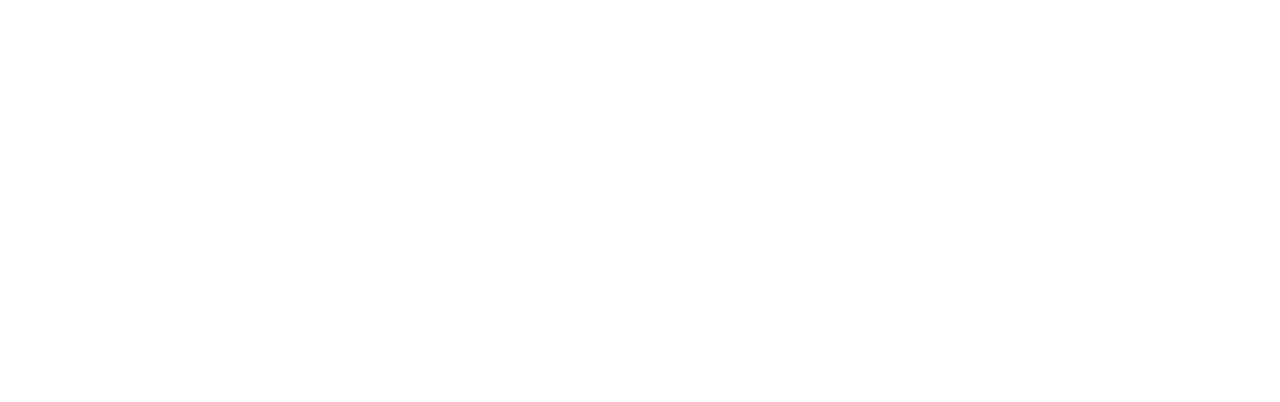
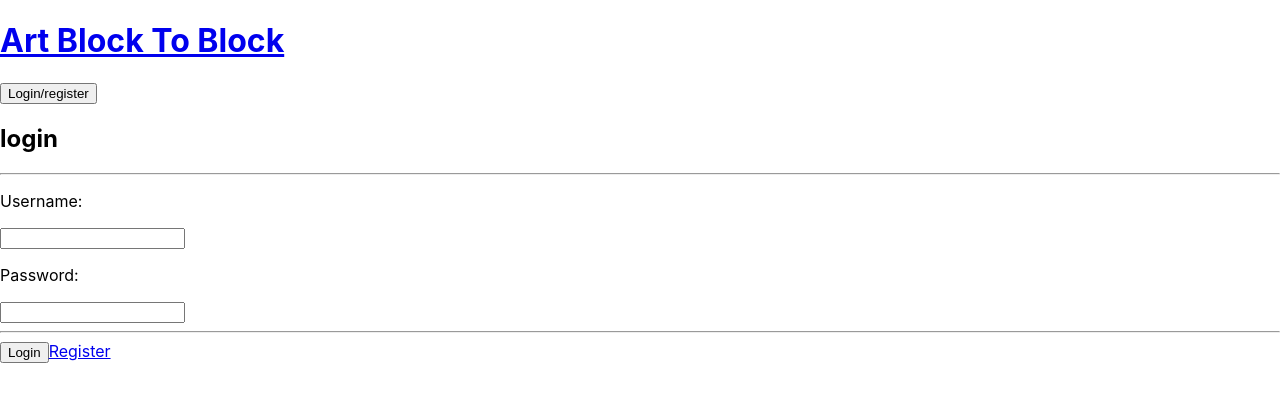
Before and after one commit to gregwa1/Art-Block-To-Block, a React (Create React App) app in the folder client/: page /login in a window 1280 px wide. Shown: the top 402 px of the page. Built offline with nearby package versions, Linux system fonts and the light colour scheme.

Commit message:
rendered user. login and out works

```diff
--- a/client/src/App.js
+++ b/client/src/App.js
@@ -1,15 +1,118 @@
-import React from 'react';
-import './App.css';
-import { Route, Link } from 'react-router-dom';
+import React, { Component } from "react";
+import { Route, Link } from "react-router-dom";
+import { withRouter } from "react-router";
+import { loginUser, registerUser, verifyUser, readAllArts } from "./api-helper";
+import Header from "./components/Header";
+import Login from "./components/Login";
+// import User from './components/User';
+import Register from "./components/Register";
+import Arts from "./components/Arts";
 
-function App() {
-  return (
-    <div className="App">
-      <header>
+class App extends Component {
+  constructor(props) {
+    super(props);
+    this.state = {
+      arts:[],
+      currentUser: null,
+      authFormData: {
+        username: "",
+        email: "",
+        password: ""
+      }
+    };
+  }
 
-      </header>
-    </div>
-  );
+  async componentDidMount() {
+    const currentUser = await verifyUser();
+    if (currentUser) {
+      this.setState({ currentUser });
+    }
+  }
+
+  // -----Auth ---------------
+  handleLoginButton = () => {
+    this.props.history.push("/login");
+  };
+
+  handleLogin = async () => {
+    const currentUser = await loginUser(this.state.authFormData);
+    this.setState({ currentUser });
+    this.props.history.push("/");
+  };
+
+  handleRegister = async (e) => {
+    e.preventDefault();
+    const currentUser = await registerUser(this.state.authFormData);
+    this.setState({ currentUser });
+  }
+
+  handleLogout = () => {
+    localStorage.removeItem("authToken");
+    this.setState({
+      currentUser: null
+    });
+  };
+
+  authHandleChange = e => {
+    const { name, value } = e.target;
+    this.setState(prevState => ({
+      authFormData: {
+        ...prevState.authFormData,
+        [name]: value
+      }
+    }));
+  };
+
+
+  getArts = async () => {
+    const arts = await readAllArts();
+    this.setState({
+      arts
+    })
+    console.log(arts)
+  }
+
+  render() {
+    return (
+      <div className="App">
+        <Header
+          handleLoginButton={this.handleLoginButton}
+          handleLogout={this.handleLogout}
+          currentUser={this.state.currentUser}
+        />
+        <Route
+          exact
+          path="/login"
+          render={() => (
+            <Login
+              handleLogin={this.handleLogin}
+              handleChange={this.authHandleChange}
+              formData={this.state.authFormData}
+            />
+          )}
+        />
+        <Route
+          exact
+          path="/register"
+          render={() => (
+            <Register
+              handleRegister={this.handleRegister}
+              handleChange={this.authHandleChange}
+              formData={this.state.authFormData}
+            />
+          )}
+        />
+        <Route
+          exact path="/arts"
+          render={() => (
+            <Arts
+              arts = {this.state.arts}
+            />
+          )}
+        />
+
+      </div>
+    );
+  }
 }
-
-export default App;
+export default withRouter(App);
--- /dev/null
+++ b/client/src/api-helper.js
@@ -0,0 +1,36 @@
+import axios from "axios";
+
+const calling = "http://localhost:3000";
+
+const api = axios.create({
+  baseURL: calling
+});
+
+export const loginUser = async loginData => {
+  const res = await api.post("/auth/login", loginData);
+  localStorage.setItem("authToken", res.data.token);
+  api.defaults.headers.common.authorization = `Bearer ${res.data.token}`;
+  return res.data.user;
+};
+
+export const registerUser = async registerData => {
+  const res = await api.post("/auth/login", registerData);
+  localStorage.setItem("authToken", res.data.token);
+  api.defaults.headers.common.authorization = `Bearer ${res.data.token}`;
+  return res.data.user;
+};
+
+export const verifyUser = async () => {
+  const token = localStorage.getItem("authToken");
+  if (token) {
+    api.defaults.headers.common.authorization = `Bearer ${token}`;
+    const res = await api.get("/auth/verify");
+    return res.data;
+  }
+  return false;
+};
+
+export const readAllArts = async () => {
+  const resp = await api.get('/arts')
+  return resp.data
+}
--- /dev/null
+++ b/client/src/components/Arts.jsx
@@ -0,0 +1,21 @@
+import React from "react";
+import { withRouter } from "react-router-dom";
+
+function Arts(props) {
+  return (
+    <div className="art-gallery">
+      {props.arts &&
+        props.arts.map(art => (
+          <div className="art-list">
+            <img className="single-art" src={art.url} />
+            <h1>
+              {art.name} hello
+              onClick={props.art}
+            </h1>
+          </div>
+        ))}
+    </div>
+  );
+}
+
+export default withRouter(Arts);
--- /dev/null
+++ b/client/src/components/Header.jsx
@@ -0,0 +1,23 @@
+import React from 'react'
+import { Link } from 'react-router-dom'
+
+export default function Header(props) {
+  return (
+    <header>
+      <h1>
+        <Link to='/arts'> Art Block To Block</Link>
+      </h1>
+      <div>
+        {props.currentUser
+          ?
+          <>
+            <p>{props.currentUser.username}</p>
+            <button onClick={props.handleLogout}>logout</button>
+          </>
+          :
+          <button onClick={props.handleLoginButton}>Login/register</button>
+        }
+      </div>
+    </header>
+  )
+}
--- /dev/null
+++ b/client/src/components/Login.jsx
@@ -0,0 +1,26 @@
+import React from 'react';
+import { Link } from 'react-router-dom';
+
+// This component handles our login form and has a link to the register form
+const Login = (props) => {
+
+  return (
+    <div className="auth-container">
+      <h2>login</h2>
+      <hr />
+      <form onSubmit={(e) => {
+        e.preventDefault();
+        props.handleLogin();}} >
+        <p>Username:</p>
+        <input name="username" type="text" value={props.formData.username} onChange={props.handleChange} />
+        <p>Password:</p>
+        <input name="password" type="password" value={props.formData.password} onChange={props.handleChange} />
+        <hr/>
+        <button>Login</button>
+        <Link to="/register">Register</Link>
+      </form>
+    </div>
+  );
+}
+
+export default Login;
--- /dev/null
+++ b/client/src/components/Register.jsx
@@ -0,0 +1,22 @@
+import React from 'react';
+// This component handles our register form
+const Register = (props) => {
+  return (
+    <div className="auth-container">
+      <h2>Register</h2>
+      <hr />
+      <form onSubmit={props.handleRegister} >
+        <p>Username:</p>
+        <input name="username" type="text" value={props.formData.username} onChange={props.handleChange} />
+        <p>Email:</p>
+        <input name="email" type="text" value={props.formData.email} onChange={props.handleChange} />
+        <p>Password:</p>
+        <input name="password" type="password" value={props.formData.password} onChange={props.handleChange} />
+        <hr/>
+        <button>Register</button>
+      </form>
+    </div>
+  );
+}
+
+export default Register;
--- /dev/null
+++ b/client/src/components/User.jsx
@@ -0,0 +1,61 @@
+import React, { Component } from 'react';
+import { Route } from 'react-router-dom';
+import { withRouter } from 'react-router';
+
+
+export default class User extends Component {
+  constructor(props) {
+    super(props);
+    this.state = {
+      isEdit: false
+    }
+  }
+
+  componentDidMount() {
+    this.props.mountEditForm(this.props.id)
+  }
+
+  render() {
+    const { user } = this.props;
+    return (
+      <div className="user-page">
+        {user === undefined ? <h2>Loading...</h2> : (
+          <div>
+            <img alt={user.name} src={user.photo} />
+            {this.state.isEdit ?
+              <Route path={'/users/:id/edit'} render={() => (
+                <EditUser
+                  handleFormChange={this.props.handleFormChange}
+                  handleSubmit={(e) => {
+                    e.preventDefault();
+                    this.props.editUser();
+                    this.setState({ isEdit: false })
+                    this.props.history.push(`/users/${this.props.userForm.id}`)
+                  }}
+                  userForm={this.props.userForm} />
+              )} />
+              :
+              <>
+              <h1>{user.name}</h1>
+              <button onclick={() => {
+                this.setState({
+                  isEdit: true
+                })
+                this.props.history.push(`/users/${user.id}/edit`)
+
+              }}>Edit</button>
+              <button onClick={() => {
+                this.props.deleteUser(user.id);
+                this.props.history.push('/')
+              }}>Delete</button>
+            </>
+
+        }
+
+      </div>)}
+    </div>)
+  }
+}
+
+
+export default withRouter(User);
```
Also changed, not shown: client/src/components/Comments.jsx (added, +11 -0 lines).
